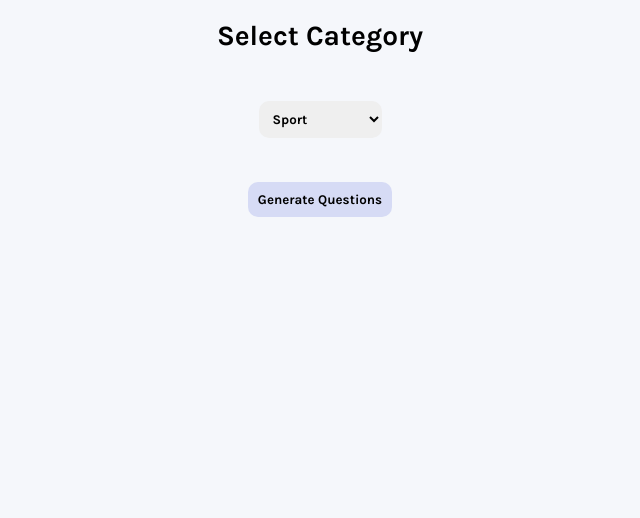
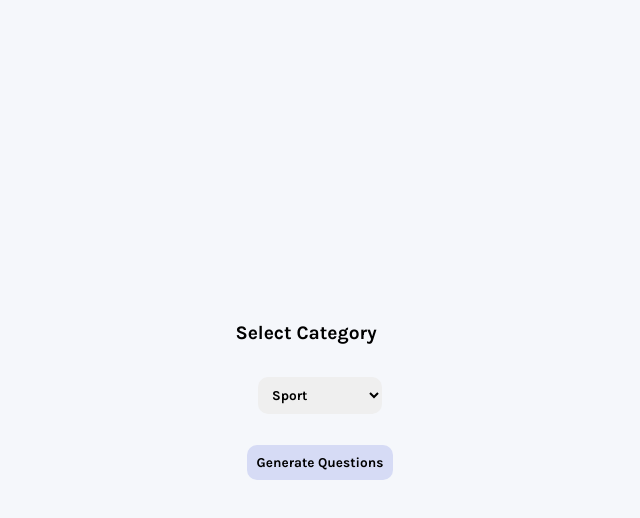
Before and after one commit to kmk00/quizzz, a React (Create React App) app: page / in a window 1280 px wide. Shown: the top 518 px of the page, without its empty margins (320-960 px from the left). Built offline with nearby package versions, Linux system fonts and the light colour scheme.

Commit message:
Improve styling

```diff
--- a/public/index.html
+++ b/public/index.html
@@ -5,22 +5,15 @@
     <link rel="icon" href="%PUBLIC_URL%/favicon.ico" />
     <meta name="viewport" content="width=device-width, initial-scale=1" />
     <meta name="theme-color" content="#000000" />
-    <meta
-      name="description"
-      content="Web site created using create-react-app"
-    />
     <link rel="preconnect" href="https://fonts.googleapis.com" />
     <link rel="preconnect" href="https://fonts.gstatic.com" crossorigin />
     <link
       href="https://fonts.googleapis.com/css2?family=Karla:wght@700&display=swap"
       rel="stylesheet"
     />
-    <link rel="apple-touch-icon" href="%PUBLIC_URL%/logo192.png" />
-    <link rel="manifest" href="%PUBLIC_URL%/manifest.json" />
     <title>Random Quiz</title>
   </head>
   <body>
-    <noscript>You need to enable JavaScript to run this app.</noscript>
     <div id="root"></div>
   </body>
 </html>
--- a/src/App.js
+++ b/src/App.js
@@ -8,7 +8,6 @@ function App() {
   const [questions, setQuestions] = useState(null);
   const [category, setCategory] = useState(10);
   const [generateNew, setGenerateNew] = useState(false);
-
   // --- Helper functions ---
 
   function encode(toEncode) {
@@ -18,10 +17,12 @@ function App() {
       .replace(/&rsquo;/g, "’")
       .replace(/&amp;/g, "&")
       .replace(/&uuml;/g, "ü")
-      .replace(/&ldquo;/g, "”")
+      .replace(/&ldquo;/g, "“")
       .replace(/&euml;/g, "ë")
-      .replace(/&aacute/g, "á");
-
+      .replace(/&aacute/g, "á")
+      .replace(/&hellip/g, "…")
+      .replace(/&rdquog/g, "”")
+      .replace(/&ntilde;/g, "ñ");
     return toEncode;
   }
 
@@ -79,6 +80,9 @@ function App() {
           });
           return newArray;
         })
+        .catch((error) => {
+          console.log(error);
+        })
         .then((data) => setQuestions(data));
     } else {
       setQuestions(null);
@@ -116,14 +120,14 @@ function App() {
         </>
       )}
       <div className="btn-container">
-        <button id="main-btn" onClick={handleQuiz}>
-          {isQuiz ? "Go Back" : "Generate Questions"}
-        </button>
         {isQuiz && (
           <button id="generate-btn" onClick={handleGenerateNew}>
             Generate New
           </button>
         )}
+        <button id="main-btn" onClick={handleQuiz}>
+          {isQuiz ? "Go Back" : "Generate Questions"}
+        </button>
       </div>
     </main>
   );
--- a/src/style.css
+++ b/src/style.css
@@ -6,6 +6,7 @@
   --white: #f5f7fb;
   --primary: #293264;
   --secondary: #d6dbf5;
+  --active: #aab5ed;
   --correct: #94d7a2;
   --wrong: #f8bcbc;
 }
@@ -21,6 +22,7 @@ select {
   border: none;
   border-radius: 10px;
   padding: 10px;
+  font-size: 1.7rem;
 }
 
 select {
@@ -31,11 +33,19 @@ body {
   margin: 0;
   padding: 0;
   background-color: var(--white);
-  height: auto;
+  min-height: 100vh;
+  max-width: 100%;
+  display: flex;
+  justify-content: center;
+  align-items: center;
 }
 
 h1 {
-  font-size: 2.8rem;
+  font-size: 2.4rem;
+}
+
+h2 {
+  font-size: 2rem;
 }
 
 form,
@@ -50,21 +60,6 @@ form {
   padding: 20px;
 }
 
-main {
-  max-width: 1000px;
-  display: flex;
-  flex-direction: column;
-  gap: 10px;
-}
-
-main #main-btn {
-  justify-self: center;
-}
-
-main h1 {
-  text-align: center;
-}
-
 .question-container {
   padding: 10px;
   border-bottom: 1px solid var(--secondary);
@@ -72,16 +67,30 @@ main h1 {
 
 .btn-container {
   padding: 1.4rem;
+  display: flex;
+  gap: 10px;
 }
 
-.answer-container,
-.btn-container {
-  display: flex;
+.answer-container {
+  display: grid;
+  grid-template-columns: 1fr 1fr;
   gap: 25px;
 }
 
 .answer-btn {
   border: 1px solid var(--primary);
+}
+
+button:disabled {
+  color: var(--primary);
+}
+
+.answer-btn:hover:enabled {
+  background-color: var(--secondary) !important;
+}
+
+.answer-btn:active:enabled {
+  background-color: var(--active) !important;
 }
 
 #main-btn,
@@ -91,13 +100,8 @@ main h1 {
   width: fit-content;
 }
 
-button:disabled {
-  color: var(--primary);
+@media screen {
+  html {
+    font-size: 50%;
+  }
 }
-
-#main-btn:hover,
-#topic-btn:hover,
-#generate-btn:hover {
-  background-color: var(red);
-  width: fit-content;
-}
```
